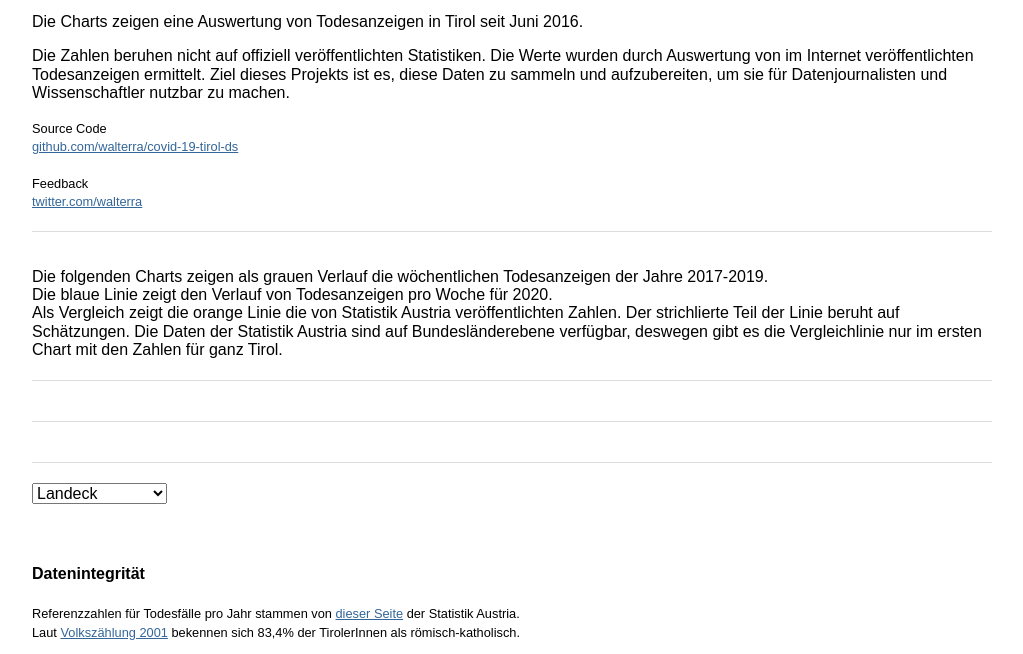
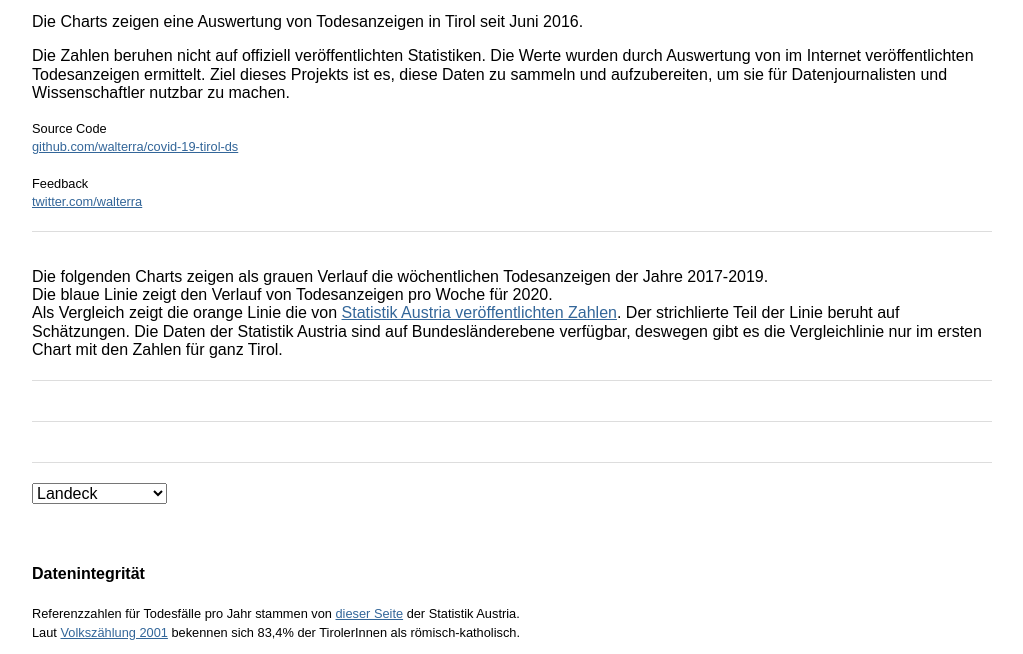
Before and after one commit to walterra/covid-19-tirol-ds, a website: page index.html in a window 1280 px wide. Shown: the part 101-755 px from the top of the page, without its empty margins (128-1151 px from the left). Drawn offline with nearby package versions, Linux system fonts and the light colour scheme; a script that the page names is missing.

Commit message:
Link to Statistik Austria.

```diff
--- a/index.html
+++ b/index.html
@@ -25,7 +25,7 @@
       <p>
         Die folgenden Charts zeigen als grauen Verlauf die wöchentlichen Todesanzeigen der Jahre 2017-2019.<br />
         Die blaue Linie zeigt den Verlauf von Todesanzeigen pro Woche für 2020.<br />
-        Als Vergleich zeigt die orange Linie die von Statistik Austria veröffentlichten Zahlen. Der strichlierte Teil der Linie beruht auf Schätzungen. Die Daten der Statistik Austria sind auf Bundesländerebene verfügbar, deswegen gibt es die Vergleichlinie nur im ersten Chart mit den Zahlen für ganz Tirol.
+        Als Vergleich zeigt die orange Linie die von <a href="http://www.statistik.at/web_de/statistiken/menschen_und_gesellschaft/bevoelkerung/gestorbene/index.html">Statistik Austria veröffentlichten Zahlen</a>. Der strichlierte Teil der Linie beruht auf Schätzungen. Die Daten der Statistik Austria sind auf Bundesländerebene verfügbar, deswegen gibt es die Vergleichlinie nur im ersten Chart mit den Zahlen für ganz Tirol.
       </p>
       <div id="vega_week"></div>
     </div>
```
